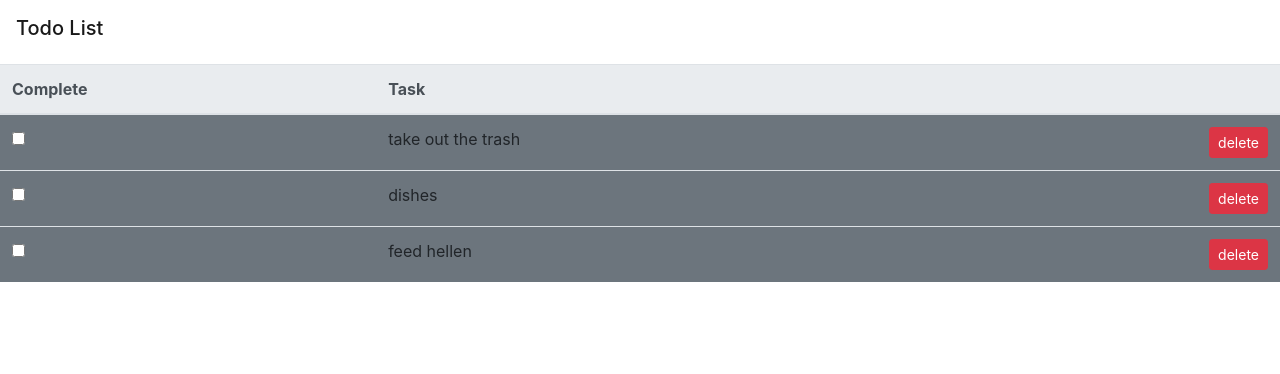
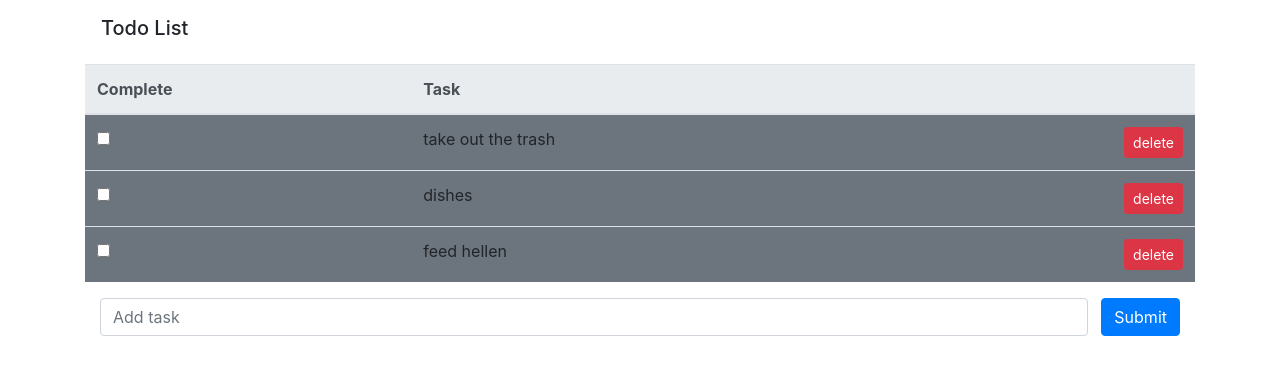
Before and after one commit to conclancy/react_todo_list, a React (Create React App) app: page / in a window 1280 px wide. Shown: the top 374 px of the page. Built offline with nearby package versions, Linux system fonts and the light colour scheme.

Commit message:
Added functionality to create new tasks

```diff
--- a/package.json
+++ b/package.json
@@ -9,7 +9,8 @@
     "bootstrap": "^4.5.2",
     "react": "^16.13.1",
     "react-dom": "^16.13.1",
-    "react-scripts": "3.4.3"
+    "react-scripts": "3.4.3",
+    "uuid": "^8.3.1"
   },
   "scripts": {
     "start": "react-scripts start",
--- a/src/App.js
+++ b/src/App.js
@@ -1,23 +1,25 @@
 import React from 'react';
+import {v4 as uuid} from 'uuid';
 import Navbar from './components/layout/navbar';
 import 'bootstrap/dist/css/bootstrap.min.css';
 import TaskTable from './components/taskTable/TaskTable';
+import AddTaskRow from './components/taskTable/AddTaskRow';
 
 class App extends React.Component {
   state = {
     todos: [
       {
-        id: 1,
+        id: uuid(),
         title: 'take out the trash',
         completed: false
       },
       {
-        id: 2,
+        id: uuid(),
         title: 'dishes',
         completed: false
       },
       {
-        id: 3,
+        id: uuid(),
         title: 'feed hellen',
         completed: false
       },
@@ -39,11 +41,24 @@ class App extends React.Component {
     this.setState({ todos: [...this.state.todos.filter(todo => todo.id !== id)]})
   }
 
+  // Add Task
+  addTask = (title) => {
+    const newTask = {
+      id: uuid(),
+      title,
+      completed: false
+    }
+    this.setState({ todos: [...this.state.todos, newTask]})
+  }
+
   render() {
     return (
       <div className="App">
-        <Navbar />
-        <TaskTable todos={this.state.todos} toggleComplete={this.toggleComplete} delTask={this.delTask}/>
+        <div className="container">
+          <Navbar />
+          <TaskTable todos={this.state.todos} toggleComplete={this.toggleComplete} delTask={this.delTask}/>
+          <AddTaskRow addTask={this.addTask} />
+        </div>
       </div>
     );
   }
--- a/src/components/layout/navbar.js
+++ b/src/components/layout/navbar.js
@@ -1,8 +1,9 @@
 import React from 'react';
 
 export default function Navbar() {
+    // todo: this probably needs to move to index.js for proper navbar functionality
     return (
-        <nav className="navbar navbar-light">
+        <nav className="navbar">
              <h1 className="navbar-brand">Todo List</h1>
         </nav>
     )
--- /dev/null
+++ b/src/components/taskTable/AddTaskRow.js
@@ -0,0 +1,47 @@
+import React, { Component } from 'react'
+
+export class AddTaskRow extends Component {
+    state = {
+        title: ''
+    }
+
+    onSubmit = (e) => {
+        e.preventDefault();
+        this.props.addTask(this.state.title);
+        this.setState({ title: '' })
+    }
+
+    onChange = (e) => this.setState({ [e.target.name]: e.target.value });
+
+    render() {
+        return (
+
+                <form onSubmit={this.onSubmit} className="form">
+                    <div className="container inline-block">
+                    <div className="form-group row d-flex justify-content-center">
+                        <div className="col-auto flex-fill">
+                            <input
+                                type="text"
+                                name="title" //referenced by [e.target.name] in onChange func
+                                placeholder="Add task"
+                                className="form-control"
+                                value={this.state.title}
+                                onChange={this.onChange}
+                            />
+                        </div>
+                        <div className="col-1 flex-fill">
+                            <input
+                                type="submit"
+                                value="Submit"
+                                className="btn btn-primary float-right"
+                            />
+                        </div>
+                    </div>
+                    </div>
+                </form>
+
+        )
+    }
+}
+
+export default AddTaskRow
```
Also changed, not shown: 1 other file (tests, documents, lock files or other folders).
